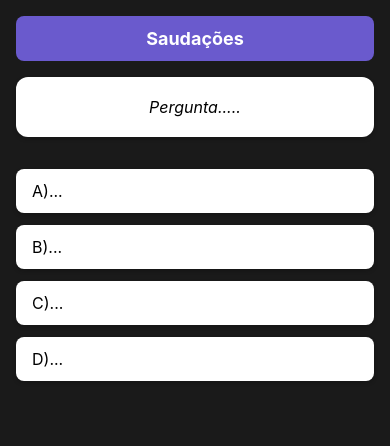
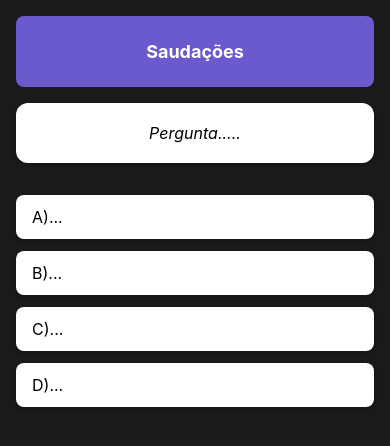
Before and after one commit to Emysntts/warao, a React Native app in the folder warao-front/: screen /QuestionPage in a window 390 px wide. Shown: the top 446 px of the page. Built offline with nearby package versions, Linux system fonts and the light colour scheme.

Commit message:
styles["HeaderQuestion"] - Ajustando estilos do cabeçalho e aumentando o padding vertical

```diff
--- a/warao-front/components/HeaderQuestion/styles.ts
+++ b/warao-front/components/HeaderQuestion/styles.ts
@@ -3,7 +3,8 @@ import { StyleSheet } from 'react-native';
 const styles = StyleSheet.create({
   header: {
     backgroundColor: '#6A5ACD', // Roxo
-    paddingVertical: 12,
+    width: "100%",
+    paddingVertical: 25,
     borderRadius: 8,
     alignItems: 'center',
     marginBottom: 16,
```
